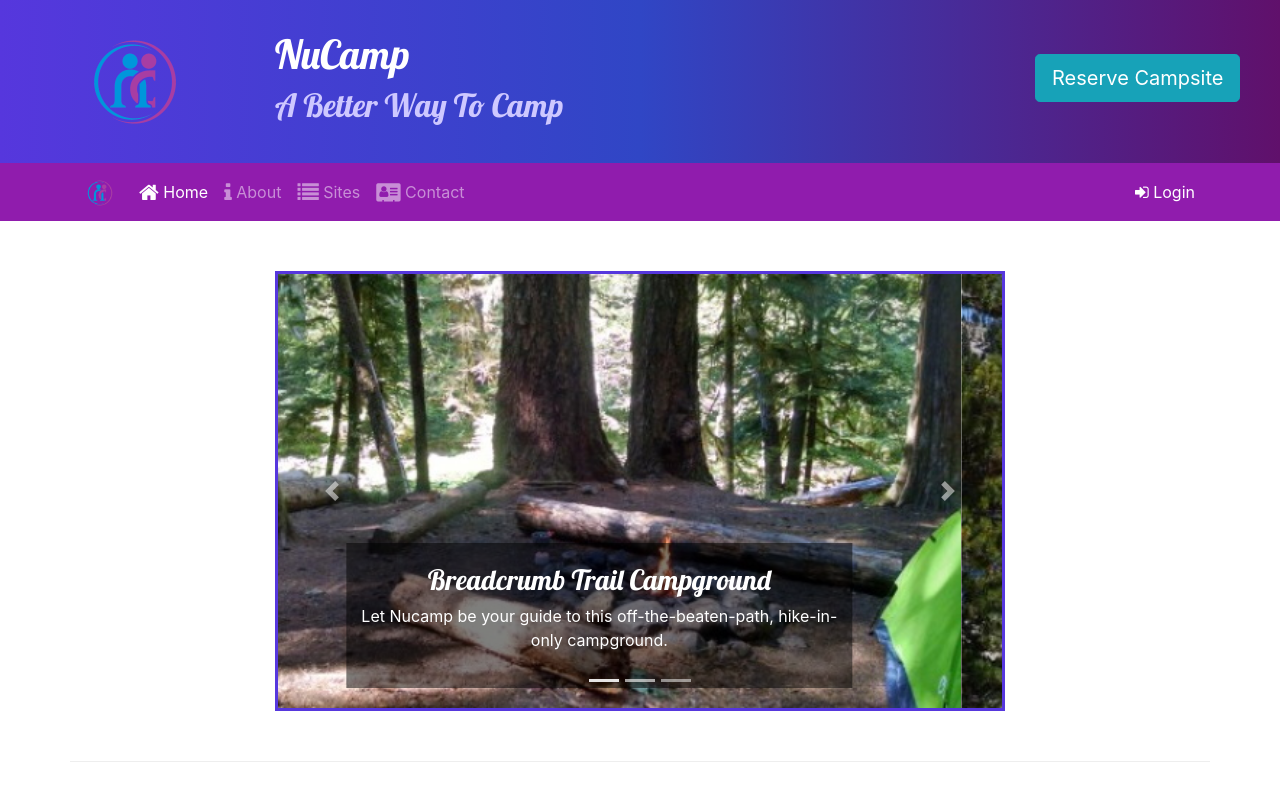
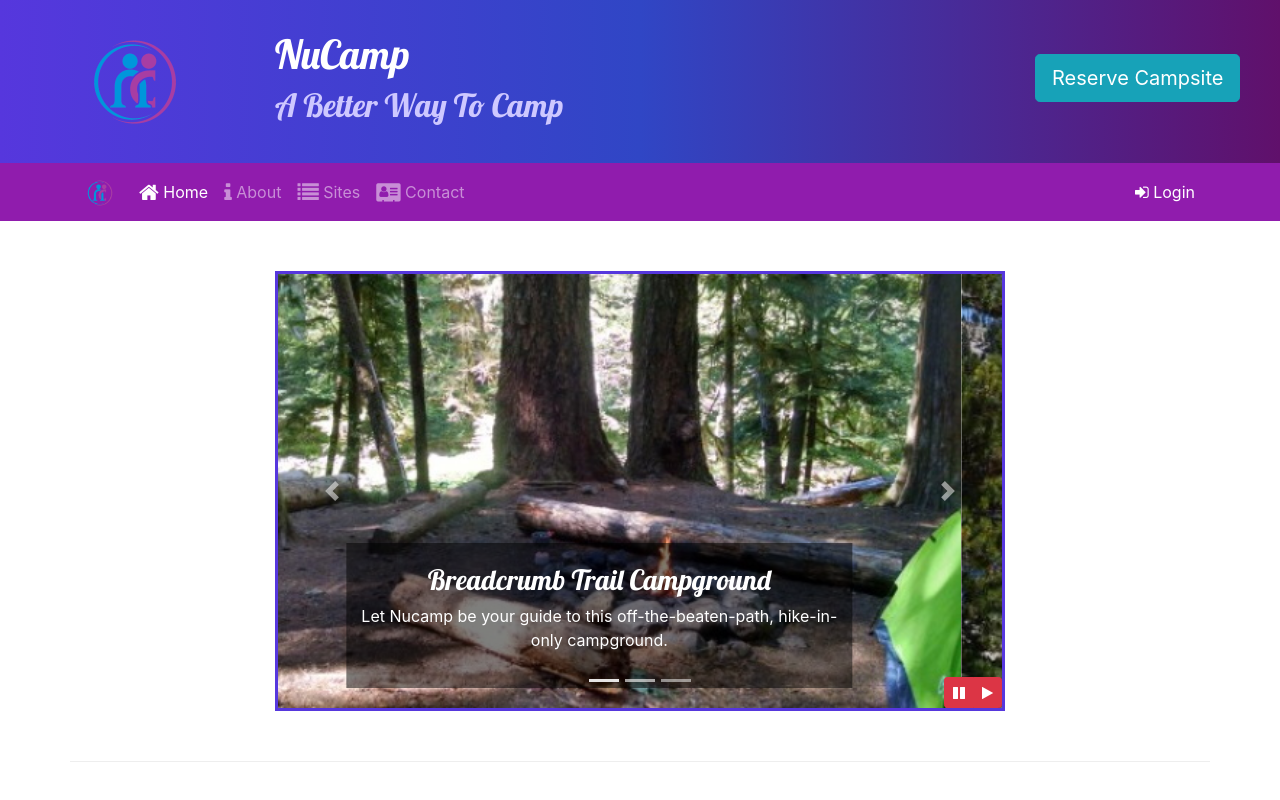
Before and after one commit to AndreasGuy54/nucampsite, a website: page index.html in a window 1280 px wide. Shown: the top 800 px of the page. Drawn offline with nearby package versions, Linux system fonts and the light colour scheme.

Commit message:
added play and pause button to carousel and jquery functions

```diff
--- a/css/styles.css
+++ b/css/styles.css
@@ -49,3 +49,10 @@ a, a:hover {
 .carousel {
     border: solid #5637DD;
 }
+
+#carouselButton {
+    position: absolute;
+    right: 0;
+    bottom: 0;
+    z-index: 100;
+}
--- a/index.html
+++ b/index.html
@@ -204,6 +204,15 @@
                         <span class="sr-only">Next</span>
                     </a>
 
+                    <!-- Play/Pause Button Group -->
+                    <div class="btn-group" id="carouselButton">
+                        <button class="btn btn-danger btn-sm" id="carouselPause">
+                            <i class="fa fa-pause"></i>
+                        </button>
+                        <button class="btn btn-danger btn-sm" id="carouselPlay">
+                            <i class="fa fa-play"></i>
+                        </button>
+                    </div>
                 </div>
             </div>
         </div>
@@ -290,6 +299,17 @@
     <script src="node_modules/popper.js/dist/umd/popper.min.js"></script>
     <script src="node_modules/bootstrap/dist/js/bootstrap.min.js"></script>
 
+    <script>
+        $(function () {
+            $(".carousel").carousel( { interval: 2000, pause: "false" } );
+            $("#carouselPause").click(function(){
+                $(".carousel").carousel("pause");
+            });
+            $("#carouselPlay").click(function(){
+                $(".carousel").carousel("cycle");
+            });
+        });
+    </script>
 </body>
 
 </html>
```
